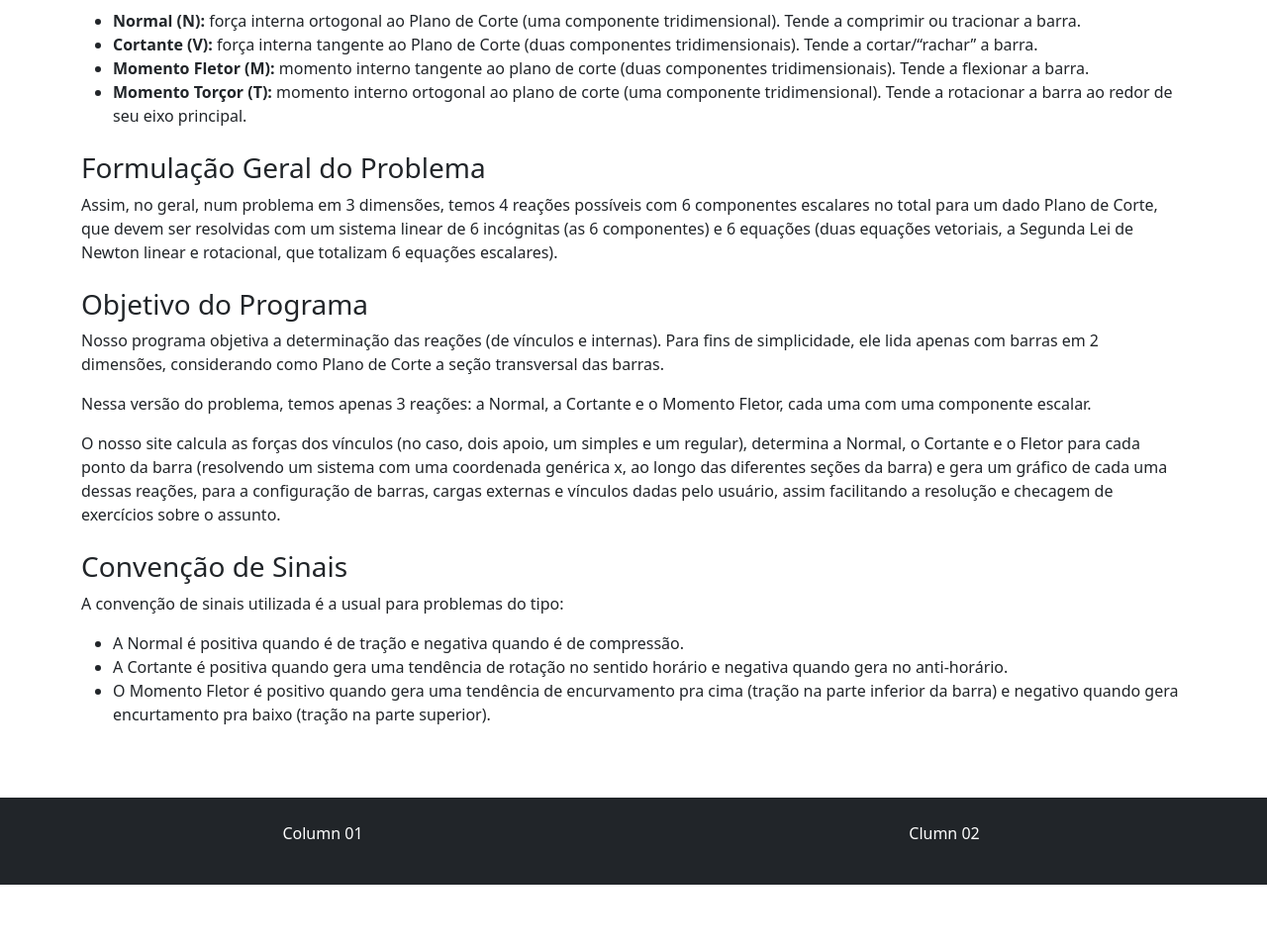
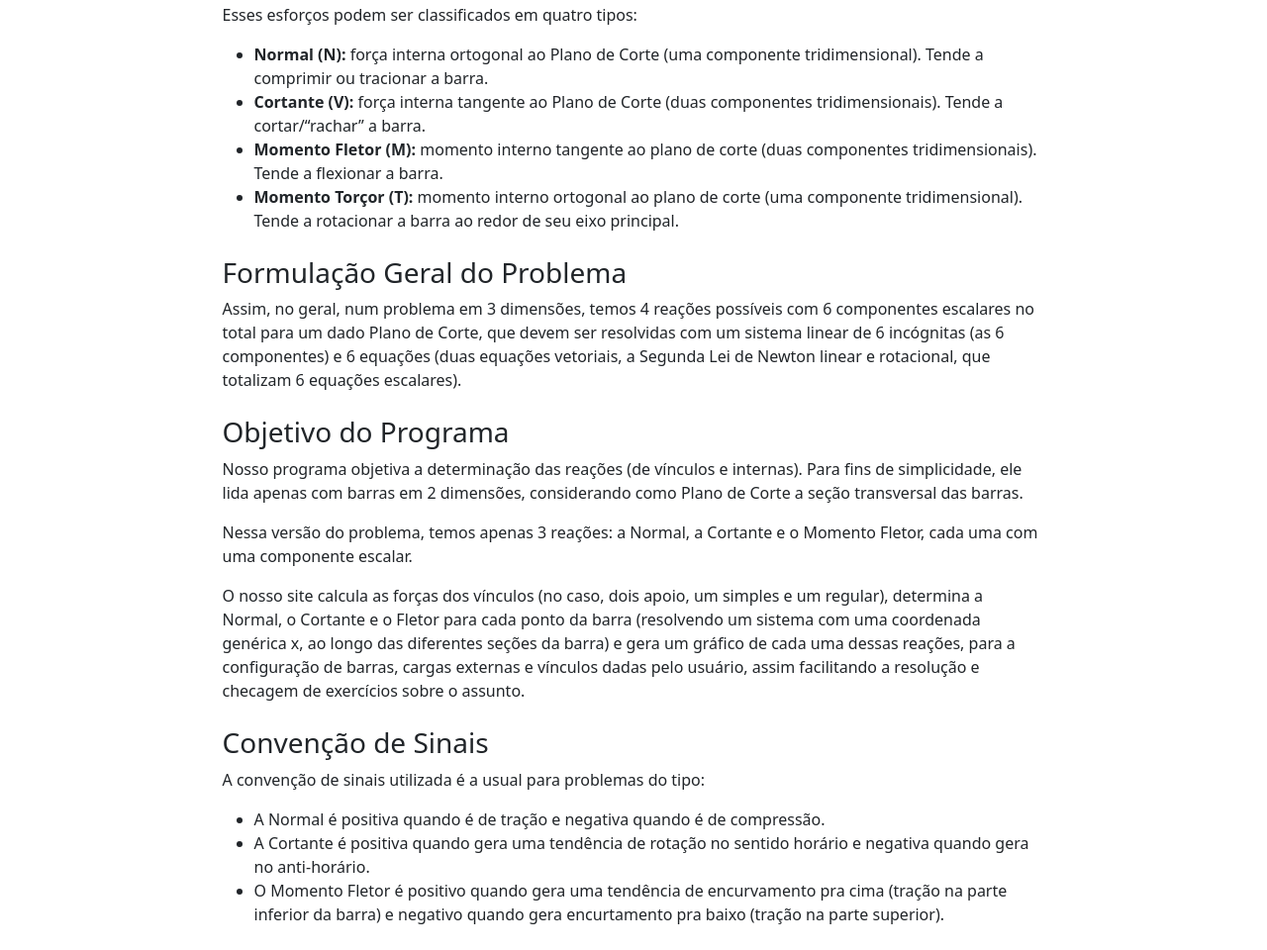
Before and after one commit to vini205/Analisador-de-Estruturas, a plain HTML site: page src/didatico.html in a window 1280 px wide. Shown: the part 1146-2106 px from the top of the page at 99% size. Before the commit the page ends 2040 px from the top, so only its background shows below. Drawn offline with nearby package versions, Linux system fonts and the light colour scheme.

Commit message:
fix: ajeitando tamanho do texto didático

```diff
--- a/src/didatico.html
+++ b/src/didatico.html
@@ -7,6 +7,12 @@
     <link rel="stylesheet" href="styles/header.css">
     <link href="https://cdn.jsdelivr.net/npm/bootstrap@5.3.8/dist/css/bootstrap.min.css" rel="stylesheet" integrity="sha384-sRIl4kxILFvY47J16cr9ZwB07vP4J8+LH7qKQnuqkuIAvNWLzeN8tE5YBujZqJLB" crossorigin="anonymous">
     <link rel="shortcut icon" href="img/icon.svg" type="image/x-icon">
+
+    <style>
+        main#main.container{
+            margin-top: 7% !important;
+        }
+    </style>
 </head>
 <body class="d-flex flex-column min-vh-100">
     <header class="container-fluid text-bg-primary">
@@ -46,8 +52,9 @@
         </div>
     </header>
     <main id="main" class="container mt-5 flex-fill">
-
-    <h2 class="text-center mb-4">Conteúdo Didático — Análise Estrutural</h2>
+        <div class="row justify-content-center">
+            <div class="col-md-10 col-lg-9">
+                 <h2 class="text-center mb-4">Conteúdo Didático — Análise Estrutural</h2>
 
     <section class="mb-4">
         <p>
@@ -144,16 +151,13 @@
             <li>O Momento Fletor é positivo quando gera uma tendência de encurvamento pra cima (tração na parte inferior da barra) e negativo quando gera encurtamento pra baixo (tração na parte superior).</li>
         </ul>
     </section>
+            </div>
+        </div>
+
 
 </main>
 
 
-    <footer class=" mt-5 container-fluid p-4 bg-dark text-white text-center">
-    <div class="row">
-        <p class="col">Column 01</p>
-        <p class="col">Clumn 02</p>
-    </div>
-    </footer>
         <script>
         const inputToggle = document.getElementById("menu-toggle");
         const headerElement = document.querySelector("header");
```
